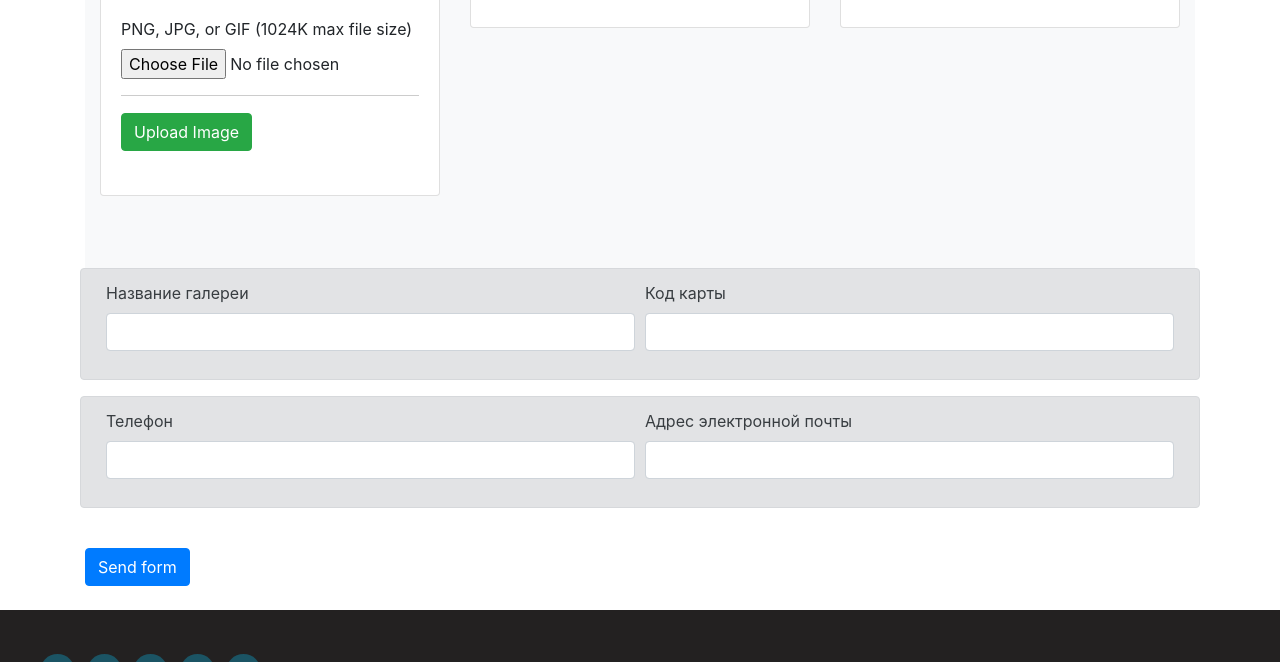
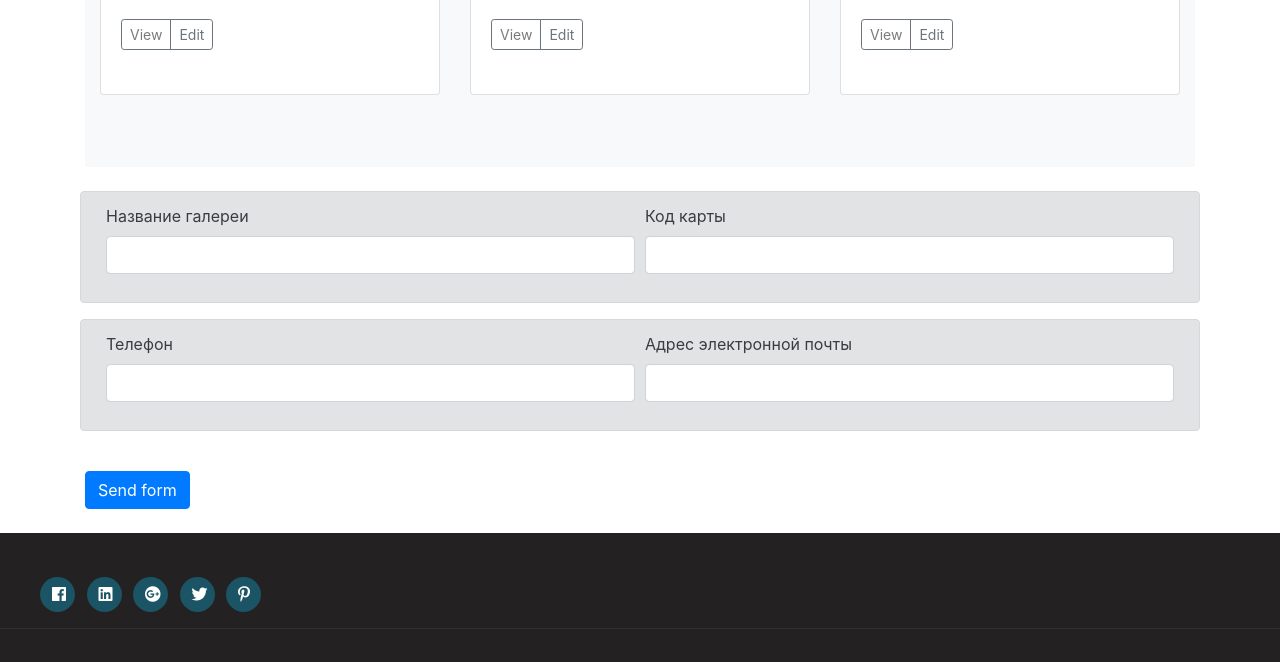
Before and after one commit to Rama7778/News, a PHP site: template www/view/admin.html.twig in a window 1280 px wide. Shown: the part 2325-2987 px from the top of the page. Run offline with PHP 8.4, Linux system fonts and the light colour scheme; the template is opened without the code that fills it, so the values that code supplies are empty; classes that the project's autoload settings leave out are loaded by file name; some libraries are stand-ins or nearby versions.

Commit message:
Code update

```diff
--- a/www/models/SiteValues.php
+++ b/www/models/SiteValues.php
@@ -16,6 +16,9 @@ class SiteValues
             'banner_1'=> 'banner1.jpg',
             'banner_2'=> 'banner2.jpg',
             'banner_3'=> 'banner3.jpg',
+            'gallery_1'=> 'gallery1.jpg',
+            'gallery_2'=> 'gallery2.jpg',
+            'gallery_3'=> 'gallery3.jpg',
             'what_we' => 'what we',
             'we_offer_our_customers' => 'we offer our customers',
             'our_service' => 'Our service',
--- a/www/models/Values.php
+++ b/www/models/Values.php
@@ -1,7 +1,7 @@
 <?php
 /**
  *  @author   Rauvtovich Yauhen
- *  @copyright 2018
+ *  @copyright Y.Rauvtovich 2018
  *  @license   GPL-2.0+
  */
 
--- a/www/public/js/slider-script.js
+++ b/www/public/js/slider-script.js
@@ -63,18 +63,72 @@ $(function(){
             // show the image after success
         }
     });
+    $('#myForm_4').ajaxForm({
+        beforeSend:function(){
+            $(".progress_4").show();
+        },
+        uploadProgress:function(event,position,total,percentComplete){
+            $(".progress-bar-galery_1").width(percentComplete+'%'); //dynamicaly change the progress bar width
+            $(".sr-only_4").html(percentComplete+'%'); // show the percentage number
+        },
+        success:function(){
+            $(".progress_4").hide(); //hide progress bar on success of upload
+        },
+        complete:function(response){
+            if(response.responseText=='0')
+                $(".image_4").html("Error"); //display error if response is 0
+            else
+                $(".image_4").html("<img src='"+response.responseText+"' width='100%'/>");
+
+            // show the image after success
+        }
+    });    $('#myForm_5').ajaxForm({
+        beforeSend:function(){
+            $(".progress_5").show();
+        },
+        uploadProgress:function(event,position,total,percentComplete){
+            $(".progress-bar-galery_2").width(percentComplete+'%'); //dynamicaly change the progress bar width
+            $(".sr-only_5").html(percentComplete+'%'); // show the percentage number
+        },
+        success:function(){
+            $(".progress_5").hide(); //hide progress bar on success of upload
+        },
+        complete:function(response){
+            if(response.responseText=='0')
+                $(".image_5").html("Error"); //display error if response is 0
+            else
+                $(".image_5").html("<img src='"+response.responseText+"' width='100%'/>");
+
+            // show the image after success
+        }
+    });    $('#myForm_6').ajaxForm({
+        beforeSend:function(){
+            $(".progress_6").show();
+        },
+        uploadProgress:function(event,position,total,percentComplete){
+            $(".progress-bar-galery_3").width(percentComplete+'%'); //dynamicaly change the progress bar width
+            $(".sr-only_6").html(percentComplete+'%'); // show the percentage number
+        },
+        success:function(){
+            $(".progress_6").hide(); //hide progress bar on success of upload
+        },
+        complete:function(response){
+            if(response.responseText=='0')
+                $(".image_6").html("Error"); //display error if response is 0
+            else
+                $(".image_6").html("<img src='"+response.responseText+"' width='100%'/>");
+
+            // show the image after success
+        }
+    });
 	 //set the progress bar to be hidden on loading
-	 $(".progress_1").hide();
-	 $(".progress_2").hide();
-	 $(".progress_3").hide();
+	 $(".progress_1, .progress_2, .progress_3, .progress_4," +
+         ".progress_5, .progress_6").hide();
 });
 
 $('document').ready(function(){
-	$(".form-zayavka_1").hide();
-	$(".form-zayavka_2").hide();
-	$(".form-zayavka_3").hide();
-
-
+	$(".form-zayavka_1, .form-zayavka_2, .form-zayavka_3, " +
+        ".form-zayavka_4, .form-zayavka_5, .form-zayavka_6").hide();
 	$('.buttons_1').on('click', function(){
 		$('.form-zayavka_1').show();
 	});
@@ -84,4 +138,13 @@ $('document').ready(function(){
     $('.buttons_3').click(function(){
         $('.form-zayavka_3').show();
     });
+    $('.buttons_4').click(function(){
+        $('.form-zayavka_4').show();
+    });
+    $('.buttons_5').click(function(){
+        $('.form-zayavka_5').show();
+    });
+    $('.buttons_6').click(function(){
+        $('.form-zayavka_6').show();
+    });
 });
--- a/www/view/admin.html.twig
+++ b/www/view/admin.html.twig
@@ -19,6 +19,15 @@
         <br>
         <h2>Основные настройки</h2>
         <br>
+        <div class="gallery-grids">
+            <section>
+                <ul id="da-thumbs" class="da-thumbs">
+                    <li>
+                        <a data-fancybox="gallery" href="../public/img/{{ banner_1 }}" class="gray b-link-stripe b-animate-go  thickbox">View</a>
+                    </li>
+                </ul>
+            </section>
+        </div>
         <form method="post" action="../models/admin-ajax.php" class="forms">
             <div class="form-group">
                 <label><h6>Название сайта</h6></label>
@@ -38,11 +47,18 @@
                                     <img class="card-img-top" src="../../public/img/{{ banner_1 }}">
                                 </div>
                                 <div class="card-body">
-
                                     <div class="d-flex justify-content-between align-items-center">
                                         <div class="btn-group">
                                             <button type="button" class="btn btn-sm btn-outline-secondary">
+                                                <div class="gallery-grids">
+                                                    <section>
+                                                        <ul id="da-thumbs" class="da-thumbs">
+                                                            <li>
                                                                 <a data-fancybox="gallery" href="../public/img/{{ banner_1 }}" class="gray b-link-stripe b-animate-go  thickbox">View</a>
+                                                            </li>
+                                                        </ul>
+                                                    </section>
+                                                </div>
                                             </button>
                                             <button type="button" class=" buttons_1 btn btn-sm btn-outline-secondary">Edit</button>
                                         </div>
@@ -246,8 +262,9 @@
             <br>
             <button class="btn btn-primary" type="submit" id="demo">Send form</button>
         </form>
-        <form method="post" action="../models/admin-ajax.php" class="forms">
         <br>
+    </div>
+    <div class="container">
         <h6>Галерея</h6>
         <br>
         <div class="album py-5 bg-light">
@@ -255,32 +272,31 @@
                 <div class="row">
                     <div class="col-md-4">
                         <div class="card mb-4 box-shadow">
-                                <div class="gallery_image_1 card-img-top">
-                                    <img class="card-img-top" src="../../public/img/{{ banner_1 }}">
+                            <div class="image_4 card-img-top">
+                                <img class="card-img-top" src="../../public/img/{{ gallery_1 }}">
                             </div>
                             <div class="card-body">
-
                                 <div class="d-flex justify-content-between align-items-center">
                                     <div class="btn-group">
                                         <button type="button" class="btn btn-sm btn-outline-secondary">
-                                                <a data-fancybox="gallery" href="../public/img/{{ banner_1 }}" class="gray b-link-stripe b-animate-go  thickbox">View</a>
+                                            <a data-fancybox="gallery" href="../public/img/{{ gallery_1 }}" class="gray b-link-stripe b-animate-go  thickbox">View</a>
                                         </button>
-                                            <button type="button" class=" gallery_buttons_1 btn btn-sm btn-outline-secondary">Edit</button>
+                                        <button type="button" class=" buttons_4 btn btn-sm btn-outline-secondary">Edit</button>
                                     </div>
                                 </div>
-                                    <div class="submit_1">
-                                        <form class="gallery_form-zayavka_1" action="../models/upload.php" method="post" id="myForm_1"
+                                <div class="submit_4">
+                                    <form class="form-zayavka_4" action="../models/upload.php" method="post" id="myForm_4"
                                           enctype="multipart/form-data">
                                         <hr>
                                         <label>PNG, JPG, or GIF (1024K max file size)</label>
-                                            <input type="file" name="banner_1" id="file">
+                                        <input type="file" name="gallery_1" id="file">
                                         <hr>
                                         <input type="submit" name="submit" class="btn btn-success" value="Upload Image">
                                     </form>
-                                        <div class="gallery_progress_1 progress-striped active">
-                                            <div class="progress-bar-galery_2 progress-bar"  role="progressbar" aria-valuenow="0" aria-valuemin="0"
+                                    <div class="progress_4 progress-striped active">
+                                        <div class="progress-bar-galery_1 progress-bar"  role="progressbar" aria-valuenow="0" aria-valuemin="0"
                                              aria-valuemax="100" style="width: 0%">
-                                                <span class="gallery_sr-only_2">0% Complete</span>
+                                            <span class="sr-only_4">0% Complete</span>
                                         </div>
                                     </div>
                                 </div>
@@ -289,30 +305,31 @@
                     </div>
                     <div class="col-md-4">
                         <div class="card mb-4 box-shadow">
-                                <div class="image_2 card-img-top"><img class="card-img-top" src="../../public/img/{{ banner_2 }}"></div>
+                            <div class="image_5 card-img-top">
+                                <img class="card-img-top" src="../../public/img/{{ gallery_2 }}">
+                            </div>
                             <div class="card-body">
                                 <div class="d-flex justify-content-between align-items-center">
                                     <div class="btn-group">
                                         <button type="button" class="btn btn-sm btn-outline-secondary">
-                                                <a data-fancybox="gallery" href="../public/img/{{ banner_2 }}" class="gray b-link-stripe b-animate-go  thickbox">View</a>
+                                            <a data-fancybox="gallery" href="../public/img/{{ gallery_2 }}" class="gray b-link-stripe b-animate-go  thickbox">View</a>
                                         </button>
-                                            <button type="button" class=" buttons_2 btn btn-sm btn-outline-secondary">Edit</button>
+                                        <button type="button" class=" buttons_5 btn btn-sm btn-outline-secondary">Edit</button>
                                     </div>
-
                                 </div>
-                                    <div class="submit_2">
-                                        <form class="form-zayavka_2" action="../models/upload.php" method="post" id="myForm_2"
+                                <div class="submit_5">
+                                    <form class="form-zayavka_5" action="../models/upload.php" method="post" id="myForm_5"
                                           enctype="multipart/form-data">
                                         <hr>
                                         <label>PNG, JPG, or GIF (1024K max file size)</label>
-                                            <input type="file" name="banner_2" id="file">
+                                        <input type="file" name="gallery_2" id="file">
                                         <hr>
                                         <input type="submit" name="submit" class="btn btn-success" value="Upload Image">
                                     </form>
-                                        <div class="progress_2 progress-striped active">
+                                    <div class="progress_5 progress-striped active">
                                         <div class="progress-bar-galery_2 progress-bar"  role="progressbar" aria-valuenow="0" aria-valuemin="0"
                                              aria-valuemax="100" style="width: 0%">
-                                                <span class="sr-only_2">0% Complete</span>
+                                            <span class="sr-only_5">0% Complete</span>
                                         </div>
                                     </div>
                                 </div>
@@ -321,29 +338,31 @@
                     </div>
                     <div class="col-md-4">
                         <div class="card mb-4 box-shadow">
-                                <div class="image_3 card-img-top"><img class="card-img-top" src="../../public/img/{{ banner_3 }}"></div>
+                            <div class="image_6 card-img-top">
+                                <img class="card-img-top" src="../../public/img/{{ gallery_3 }}">
+                            </div>
                             <div class="card-body">
                                 <div class="d-flex justify-content-between align-items-center">
                                     <div class="btn-group">
                                         <button type="button" class="btn btn-sm btn-outline-secondary">
-                                                <a data-fancybox="gallery" href="../public/img/{{ banner_3 }}" class="gray b-link-stripe b-animate-go  thickbox">View</a>
+                                            <a data-fancybox="gallery" href="../public/img/{{ gallery_3 }}" class="gray b-link-stripe b-animate-go  thickbox">View</a>
                                         </button>
-                                            <button type="button" class=" buttons_3 btn btn-sm btn-outline-secondary">Edit</button>
+                                        <button type="button" class=" buttons_6 btn btn-sm btn-outline-secondary">Edit</button>
                                     </div>
                                 </div>
-                                    <div class="submit_3">
-                                        <form class="form-zayavka_3" action="../models/upload.php" method="post" id="myForm_3"
+                                <div class="submit_6">
+                                    <form class="form-zayavka_6" action="../models/upload.php" method="post" id="myForm_6"
                                           enctype="multipart/form-data">
                                         <hr>
                                         <label>PNG, JPG, or GIF (1024K max file size)</label>
-                                            <input type="file" name="banner_3" id="file">
+                                        <input type="file" name="gallery_3" id="file">
                                         <hr>
                                         <input type="submit" name="submit" class="btn btn-success" value="Upload Image">
                                     </form>
-                                        <div class="progress_3 progress-striped active">
+                                    <div class="progress_6 progress-striped active">
                                         <div class="progress-bar-galery_3 progress-bar"  role="progressbar" aria-valuenow="0" aria-valuemin="0"
                                              aria-valuemax="100" style="width: 0%">
-                                                <span class="sr-only_3">0% Complete</span>
+                                            <span class="sr-only_6">0% Complete</span>
                                         </div>
                                     </div>
                                 </div>
@@ -353,6 +372,8 @@
                 </div>
             </div>
         </div>
+        <br>
+        <form method="post" action="../models/admin-ajax.php" class="forms">
             <div class="form-row alert alert-secondary">
                 <div class="form-group col-md-6">
                     <label>Название галереи</label>
```
Also changed, not shown: www/models/upload.php (+9 -0 lines), www/view/index.html.twig (+13 -15 lines). Lines whose indentation alone changed are shown as unchanged.
